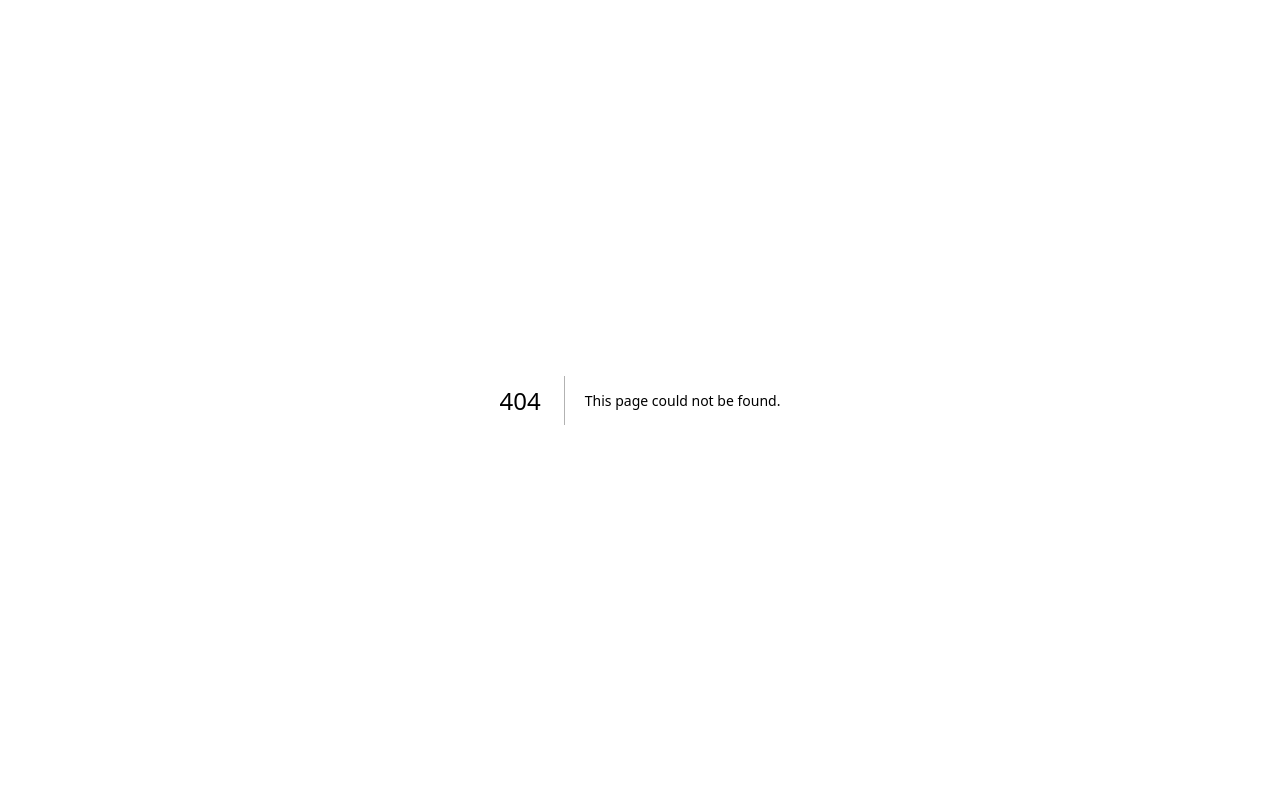
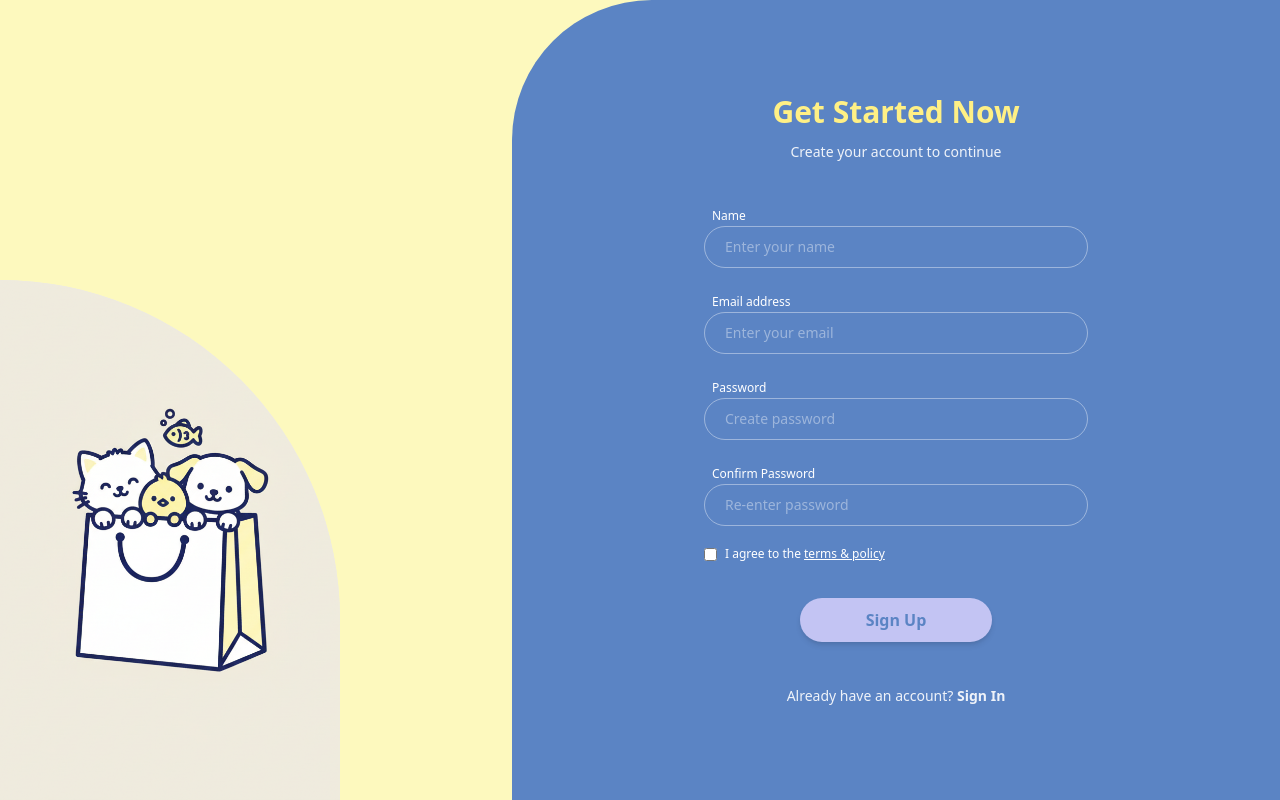
Before and after one commit to samridii/mypetjoyweb, a Next.js app: page /register in a window 1280 px wide. Before the commit this address had no page. Built offline with nearby package versions, Linux system fonts and the light colour scheme.

Commit message:
Added Register page.tsx

```diff
--- a/app/(auth)/_components/RegisterForm.tsx
+++ b/app/(auth)/_components/RegisterForm.tsx
@@ -5,7 +5,22 @@ import { zodResolver } from "@hookform/resolvers/zod";
 import Link from "next/link";
 import { useTransition } from "react";
 import { useRouter } from "next/navigation";
-import { RegisterData, registerSchema } from "../schema";
+import { z } from "zod";
+
+const registerSchema = z.object({
+  name: z.string().min(2, "Name is required"),
+  email: z.string().email("Invalid email"),
+  password: z.string().min(6, "Minimum 6 characters"),
+  confirmPassword: z.string().min(6),
+  agree: z.boolean().refine(val => val === true, {
+    message: "You must accept the terms",
+  }),
+}).refine(data => data.password === data.confirmPassword, {
+  message: "Passwords do not match",
+  path: ["confirmPassword"],
+});
+
+type RegisterData = z.infer<typeof registerSchema>;
 
 export default function RegisterForm() {
   const router = useRouter();
@@ -21,61 +36,117 @@ export default function RegisterForm() {
 
   const submit = () => {
     startTransition(async () => {
-      await new Promise((r) => setTimeout(r, 1000));
-      router.push("/login");
+      await new Promise((r) => setTimeout(r, 1200));
+      router.push("/auth/dashboard");
     });
   };
 
   return (
-    <form onSubmit={handleSubmit(submit)} className="space-y-4">
+    <form
+      onSubmit={handleSubmit(submit)}
+      className="w-full max-w-sm space-y-5 text-white"
+    >
+
       <div>
+        <label className="text-xs ml-2">Name</label>
         <input
-          placeholder="Full Name"
-          {...register("fullName")}
-          className="input-auth"
+          {...register("name")}
+          placeholder="Enter your name"
+          className="w-full bg-transparent border border-white/40 rounded-full
+                     px-5 py-2.5 focus:outline-none focus:border-white
+                     transition-colors placeholder:text-white/40 text-sm"
         />
-        {errors.fullName && <p className="error">{errors.fullName.message}</p>}
+        {errors.name && (
+          <p className="text-xs text-red-200 mt-1 ml-4">
+            {errors.name.message}
+          </p>
+        )}
       </div>
 
       <div>
+        <label className="text-xs ml-2">Email address</label>
         <input
-          placeholder="Email address"
           {...register("email")}
-          className="input-auth"
+          placeholder="Enter your email"
+          className="w-full bg-transparent border border-white/40 rounded-full
+                     px-5 py-2.5 focus:outline-none focus:border-white
+                     transition-colors placeholder:text-white/40 text-sm"
         />
-        {errors.email && <p className="error">{errors.email.message}</p>}
+        {errors.email && (
+          <p className="text-xs text-red-200 mt-1 ml-4">
+            {errors.email.message}
+          </p>
+        )}
       </div>
 
       <div>
+        <label className="text-xs ml-2">Password</label>
         <input
           type="password"
-          placeholder="Password"
           {...register("password")}
-          className="input-auth"
+          placeholder="Create password"
+          className="w-full bg-transparent border border-white/40 rounded-full
+                     px-5 py-2.5 focus:outline-none focus:border-white
+                     transition-colors placeholder:text-white/40 text-sm"
         />
-        {errors.password && <p className="error">{errors.password.message}</p>}
+        {errors.password && (
+          <p className="text-xs text-red-200 mt-1 ml-4">
+            {errors.password.message}
+          </p>
+        )}
       </div>
 
       <div>
+        <label className="text-xs ml-2">Confirm Password</label>
         <input
           type="password"
-          placeholder="Confirm password"
           {...register("confirmPassword")}
-          className="input-auth"
+          placeholder="Re-enter password"
+          className="w-full bg-transparent border border-white/40 rounded-full
+                     px-5 py-2.5 focus:outline-none focus:border-white
+                     transition-colors placeholder:text-white/40 text-sm"
         />
-        {errors.confirmPassword && <p className="error">{errors.confirmPassword.message}</p>}
+        {errors.confirmPassword && (
+          <p className="text-xs text-red-200 mt-1 ml-4">
+            {errors.confirmPassword.message}
+          </p>
+        )}
       </div>
 
-      <button className="btn-auth" disabled={pending}>
-        {pending ? "Creating account..." : "Sign up"}
-      </button>
+      <div className="flex items-center gap-2 text-xs">
+        <input
+          type="checkbox"
+          {...register("agree")}
+          className="accent-[#c3c4f3]"
+        />
+        <span>
+          I agree to the{" "}
+          <span className="underline cursor-pointer">terms & policy</span>
+        </span>
+      </div>
+      {errors.agree && (
+        <p className="text-xs text-red-200 ml-4">
+          {errors.agree.message}
+        </p>
+      )}
 
-      <div className="text-center text-sm text-gray-600">
-        Have an account?{" "}
-        <Link href="/login" className="font-semibold text-purple-600 hover:text-purple-700 underline">
-          Sign in
+      <div className="flex justify-center pt-4">
+        <button
+          disabled={pending}
+          className="bg-[#c3c4f3] hover:bg-white text-[#5b84c4]
+                     font-bold w-48 h-11 rounded-full shadow-md
+                     transition-all disabled:opacity-70"
+        >
+          {pending ? "Creating..." : "Sign Up"}
+        </button>
+      </div>
+
+      <p className="text-center text-sm pt-6 opacity-90">
+        Already have an account?{" "}
+        <Link href="/login" className="font-bold hover:underline">
+          Sign In
         </Link>
-      </div>
+      </p>
     </form>
   );
 }
--- a/app/(auth)/login/page.tsx
+++ b/app/(auth)/login/page.tsx
@@ -7,8 +7,10 @@ export default function Page() {
 
       <div className="absolute top-10 left-0 z-60">
         <div
-          className="relative bg-[#eeede9]  border-l-0
-                     rounded-r-full h-42 w-80 overflow-hidden"
+          className="relative bg-[#eeede9]
+                     rounded-tr-full
+                     h-[550px] w-[340px]
+                     overflow-hidden"
         >
 
           <Image
@@ -22,7 +24,7 @@ export default function Page() {
       </div>
 
       <div className="flex-1 flex justify-end items-end px-6 pt-6">
-        <div className="bg-[#5b84c4] w-full lg:w-[60%] min-h-[88vh] rounded-tl-[120px] flex items-center">
+        <div className="bg-[#5b84c4] w-full lg:w-[60%] min-h-[88vh] rounded-tl-[120px]  rounded-tr-[120px] flex items-center">
 
           <div className="w-full flex flex-col items-center px-8">
 
--- /dev/null
+++ b/app/(auth)/register/page.tsx
@@ -0,0 +1,52 @@
+import RegisterForm from "../_components/RegisterForm";
+import Image from "next/image";
+
+export default function Page() {
+  return (
+    <main className="relative min-h-screen w-full bg-[#fdf9be] overflow-hidden">
+
+      <div className="absolute bottom-0 left-0 z-50">
+        <div
+          className="relative bg-[#eeede9]
+                     rounded-tr-full
+                     h-[520px] w-[340px]
+                     overflow-hidden"
+        >
+          <Image
+            src="/cutebag.png"
+            alt="Pet Illustration"
+            fill
+            className="object-cover"
+            priority
+          />
+        </div>
+      </div>
+
+      <div className="min-h-screen flex justify-end">
+        <div
+          className="bg-[#5b84c4]
+                     w-full lg:w-[60%]
+                     min-h-screen
+                     rounded-tl-[140px]
+                     flex items-center"
+        >
+          <div className="w-full flex flex-col items-center px-10">
+
+            <div className="w-full max-w-sm mb-10 text-white text-center">
+              <h1 className="text-3xl font-bold mb-3 text-yellow-200">
+                Get Started Now
+              </h1>
+              <p className="text-sm opacity-90">
+                Create your account to continue
+              </p>
+            </div>
+
+            <RegisterForm />
+
+          </div>
+        </div>
+      </div>
+
+    </main>
+  );
+}
```
